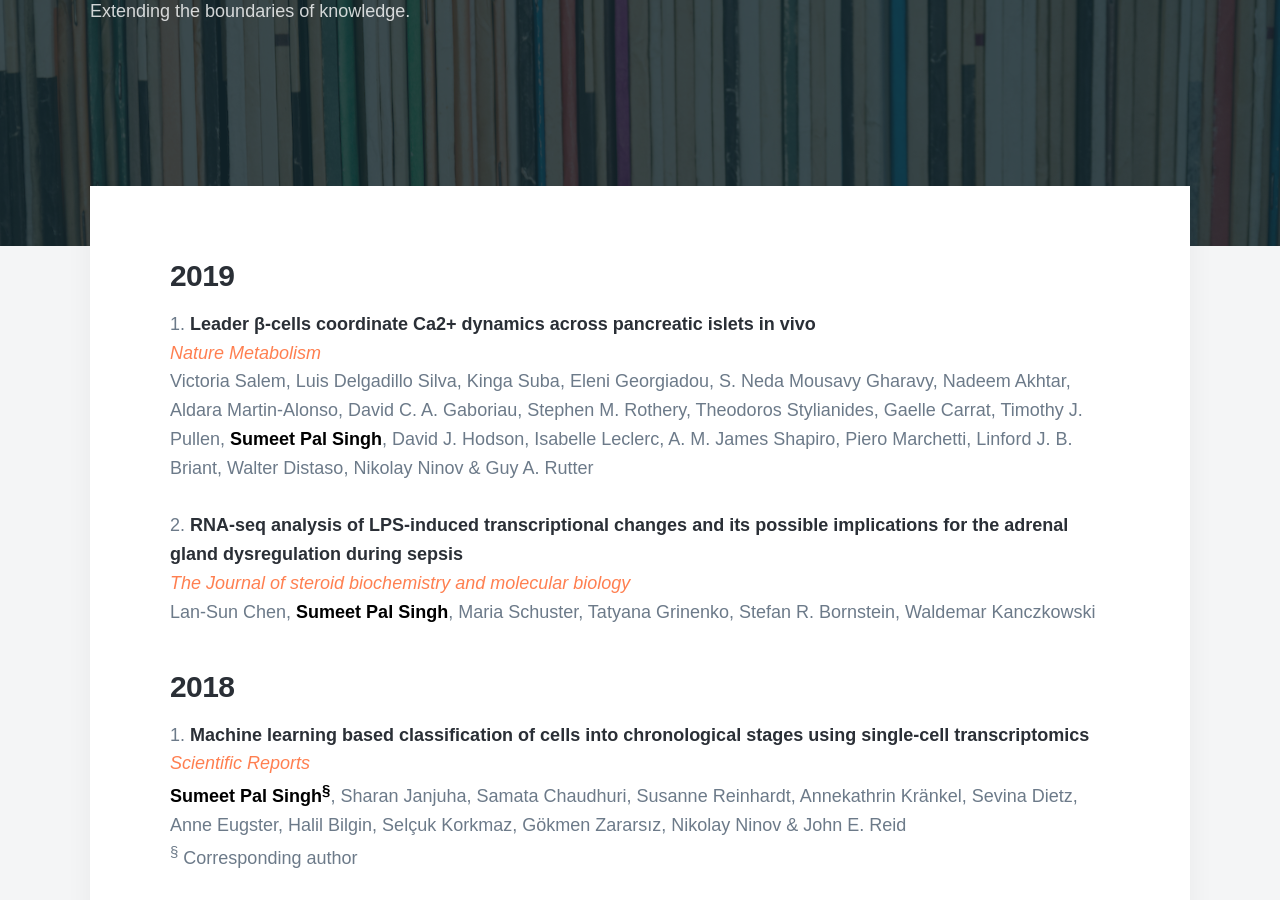
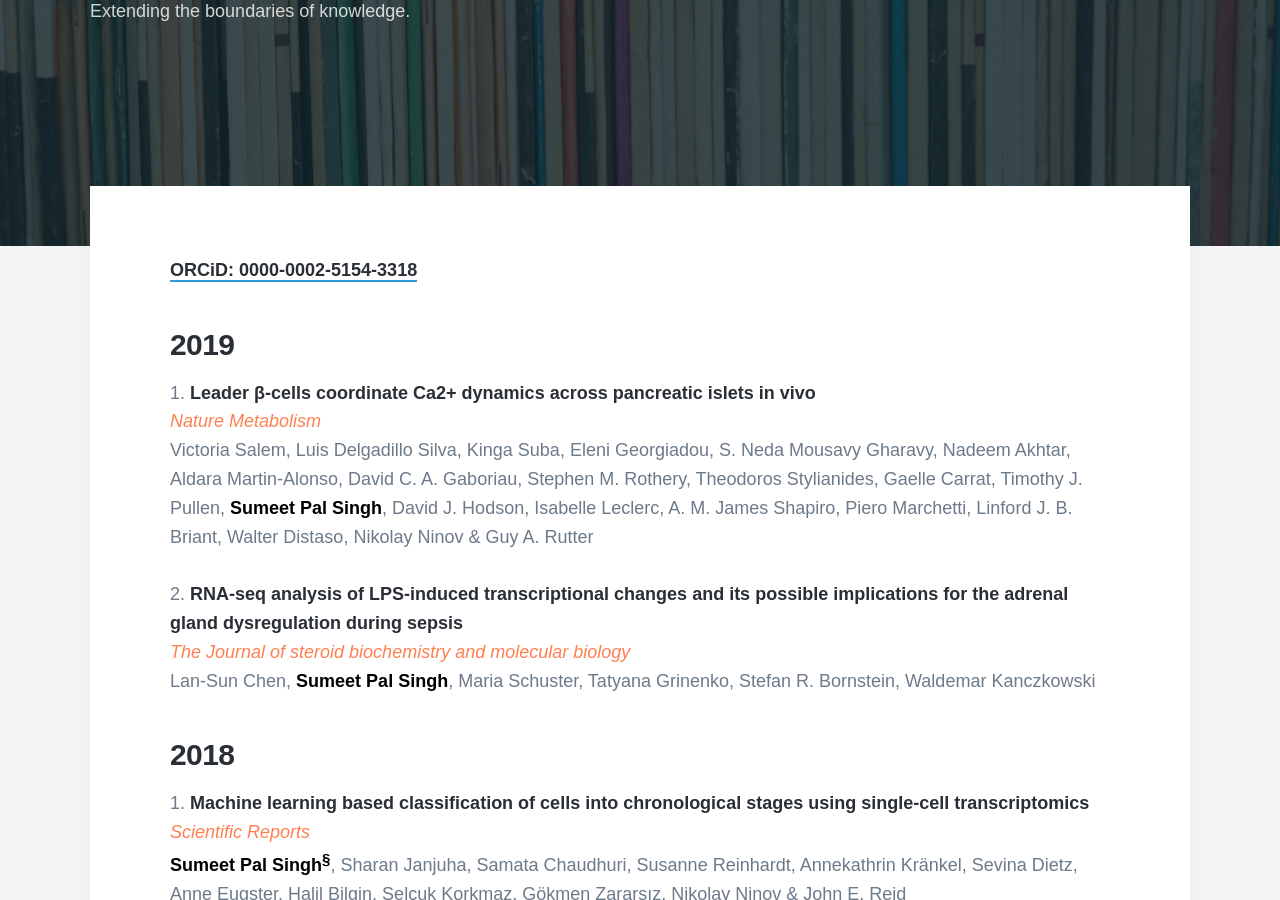
Before and after one commit to sumeetpalsingh/sumeetpalsingh.github.io, a Jekyll site: the page built from _pages/publications.md, in a window 1280 px wide and 900 px high, scrolled down 340 px. Built offline with Jekyll 4.4.1, drawn with Linux system fonts in a browser that asks for light colours; nearby versions of some CDN libraries; some web fonts are replaced.

Commit message:
Update publications.md

```diff
--- a/_pages/publications.md
+++ b/_pages/publications.md
@@ -4,6 +4,8 @@ subtitle: Extending the boundaries of knowledge.
 description: Papers.
 featured_image: /images/demo/publications.jpg
 ---
+
+[ORCiD: 0000-0002-5154-3318](https://orcid.org/0000-0002-5154-3318)
 
 ### 2019
 
```
